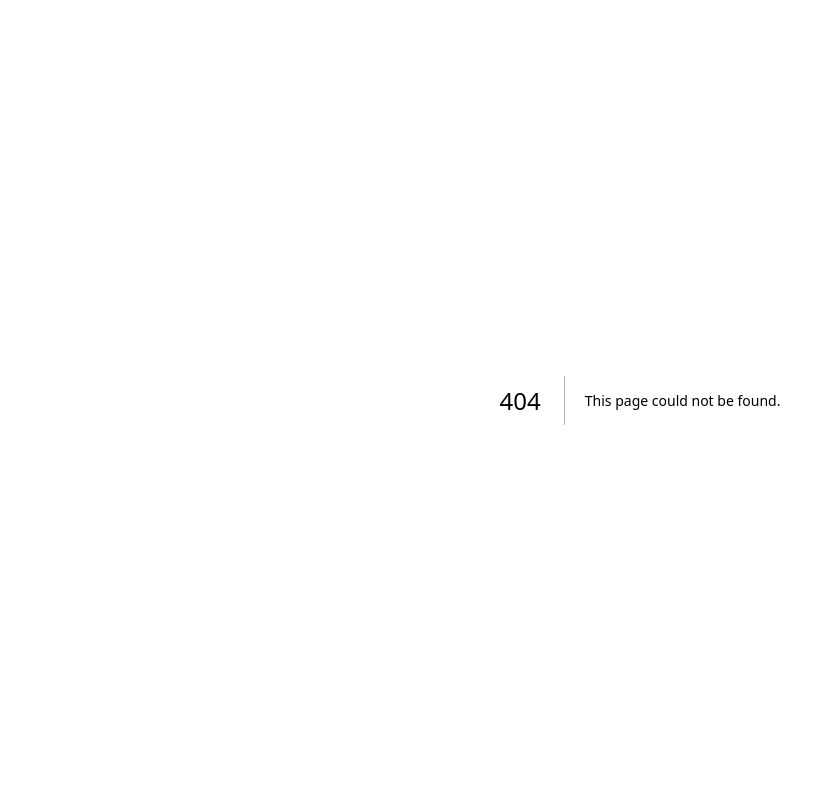
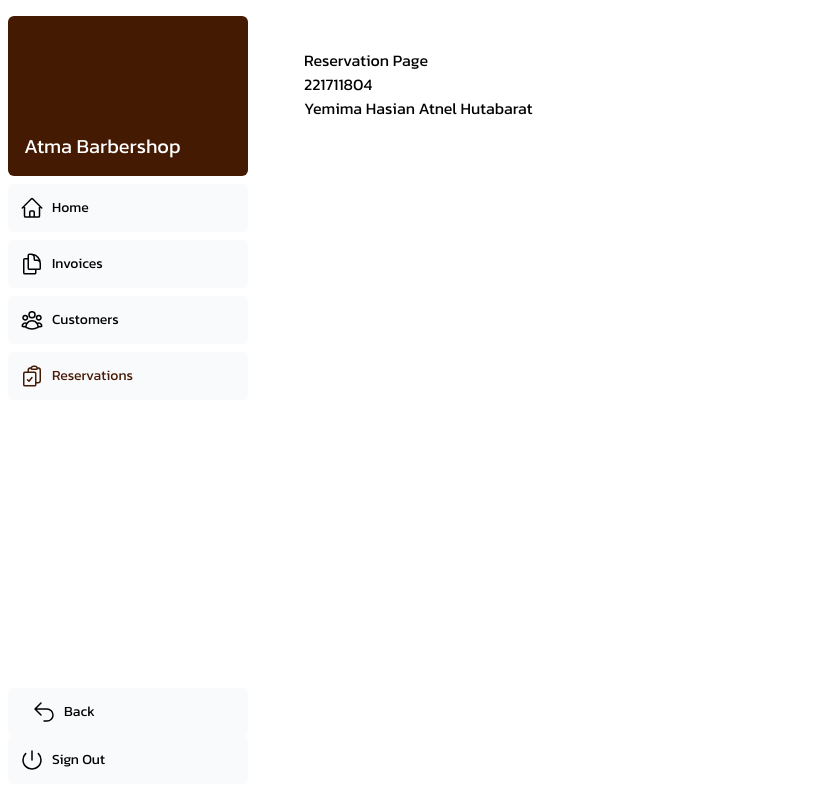
Before and after one commit to yemimaaaaa/UGD_SIWEB_A_1804, a Next.js app: page /dashboard/reservations in a window 1280 px wide. Before the commit this address had no page. Shown: the whole page, without its empty margins (0-835 px from the left). Built offline with nearby package versions, Linux system fonts and the light colour scheme.

Commit message:
Done_UGD_2

```diff
--- /dev/null
+++ b/app/dashboard/reservations/page.tsx
@@ -0,0 +1,7 @@
+export default function Page() {
+    return <p>
+    Reservation Page
+     <br/>221711804
+     <br/>Yemima Hasian Atnel Hutabarat
+    </p>
+    };
--- a/app/page.tsx
+++ b/app/page.tsx
@@ -1,5 +1,5 @@
 import AcmeLogo from '@/app/ui/acme-logo';
-import { UserIcon } from '@heroicons/react/24/outline';
+import { UserIcon, ArrowRightCircleIcon } from '@heroicons/react/24/outline';
 import Link from 'next/link';
 import Image from 'next/image';
 import bg_hero from '/public//assets/bg_hero.png';
@@ -46,6 +46,7 @@ export default function Page() {
           >
             Admin Dashboard
           </p>
+
           <header className="absolute top-5 right-5 mt-4 mr-4">
             < Link href="/login"
               className="text-white block md:hidden"
@@ -61,6 +62,15 @@ export default function Page() {
               <span>Login</span>
             </Link>
           </header>
+          <Link href= "/dashboard/">
+          <h1
+          className={`${kanit.className} antialiased flex text-white
+          text-[20px] hover:text-teal-500`}
+          >
+          Go to Dashboard
+          <ArrowRightCircleIcon className='w-6 mx-2'/>
+          </h1>
+          </Link>
         </div>
         <div className="flex items-center justify-center p-6 md:w-3/5 md:px-28 md:py-12">
           {/* Add Hero Images Here */}
--- a/app/ui/dashboard/nav-links.tsx
+++ b/app/ui/dashboard/nav-links.tsx
@@ -1,8 +1,10 @@
 'use client';
+
 import {
   UserGroupIcon,
   HomeIcon,
   DocumentDuplicateIcon,
+  ClipboardDocumentCheckIcon,
 } from '@heroicons/react/24/outline';
 import Link from 'next/link';
 import { usePathname } from 'next/navigation';
@@ -12,13 +14,25 @@ import clsx from 'clsx';
 // Map of links to display in the side navigation.
 // Depending on the size of the application, this would be stored in a database.
 const links = [
-  { name: 'Home', href: '/dashboard', icon: HomeIcon },
+  { name: 'Home',
+    href: '/dashboard',
+    icon: HomeIcon
+  },
   {
     name: 'Invoices',
     href: '/dashboard/invoices',
-    icon: DocumentDuplicateIcon,
+    icon: DocumentDuplicateIcon
   },
-  { name: 'Customers', href: '/dashboard/customers', icon: UserGroupIcon },
+  {
+    name: 'Customers',
+    href: '/dashboard/customers',
+    icon: UserGroupIcon
+  },
+  {
+    name: 'Reservations',
+    href: '/dashboard/reservations',
+    icon: ClipboardDocumentCheckIcon,
+  }
 ];
 
 export default function NavLinks() {
--- a/app/ui/dashboard/sidenav.tsx
+++ b/app/ui/dashboard/sidenav.tsx
@@ -1,7 +1,7 @@
 import Link from 'next/link';
 import NavLinks from '@/app/ui/dashboard/nav-links';
 import AcmeLogo from '@/app/ui/acme-logo';
-import { PowerIcon } from '@heroicons/react/24/outline';
+import { PowerIcon, ArrowUturnLeftIcon } from '@heroicons/react/24/outline';
 import { kanit } from '@/app/ui/fonts';
 
 export default function SideNav() {
@@ -21,6 +21,13 @@ export default function SideNav() {
         <NavLinks />
         <div className="hidden h-auto w-full grow rounded-md bg-grey-50 md:block"></div>
         <form>
+        <button className="flex h-[48px] w-full grow items-center justify-center gap-2 rounded-md bg-gray-50 p-3 text-sm font-medium hover:bg-amber-100 hover:text-amber-950 md:flex-none md:justify-start md:p-2 md:px-3">
+        <Link href= "/"
+          className="flex h-[48px] w-full grow items-center justify-center gap-2 rounded-md bg-gray-50 p-3 text-sm font-medium hover:bg-amber-100 hover:text-amber-950 md:flex-none md:justify-start md:p-2 md:px-3"
+          ><ArrowUturnLeftIcon className="w-6" />
+            <div className="hidden md:block"> Back</div>
+          </Link>
+            </button>
           <button className="flex h-[48px] w-full grow items-center justify-center gap-2 rounded-md bg-gray-50 p-3 text-sm font-medium hover:bg-amber-100 hover:text-amber-950 md:flex-none md:justify-start md:p-2 md:px-3">
             <PowerIcon className="w-6" />
             <div className="hidden md:block">Sign Out</div>
```
